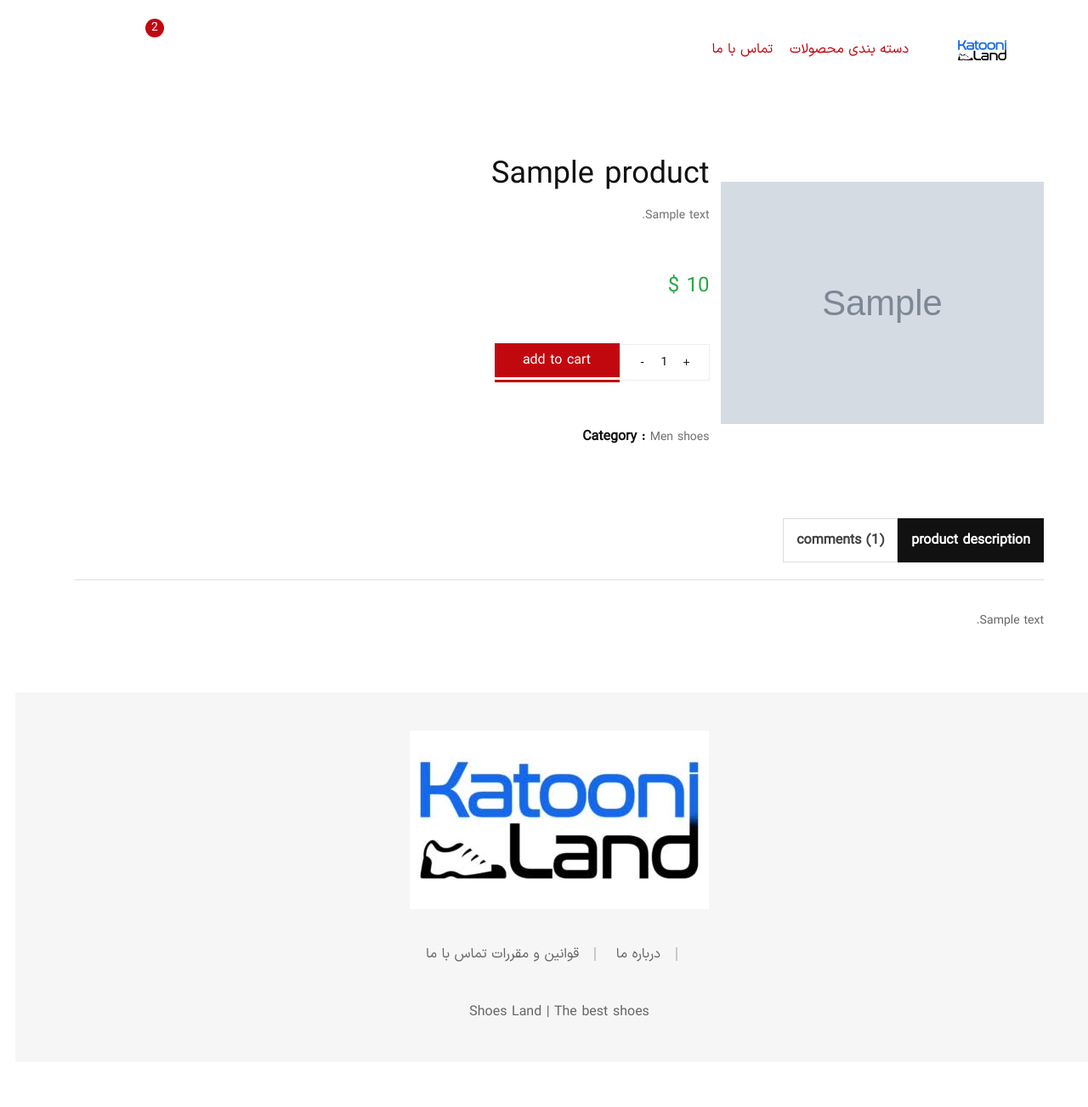
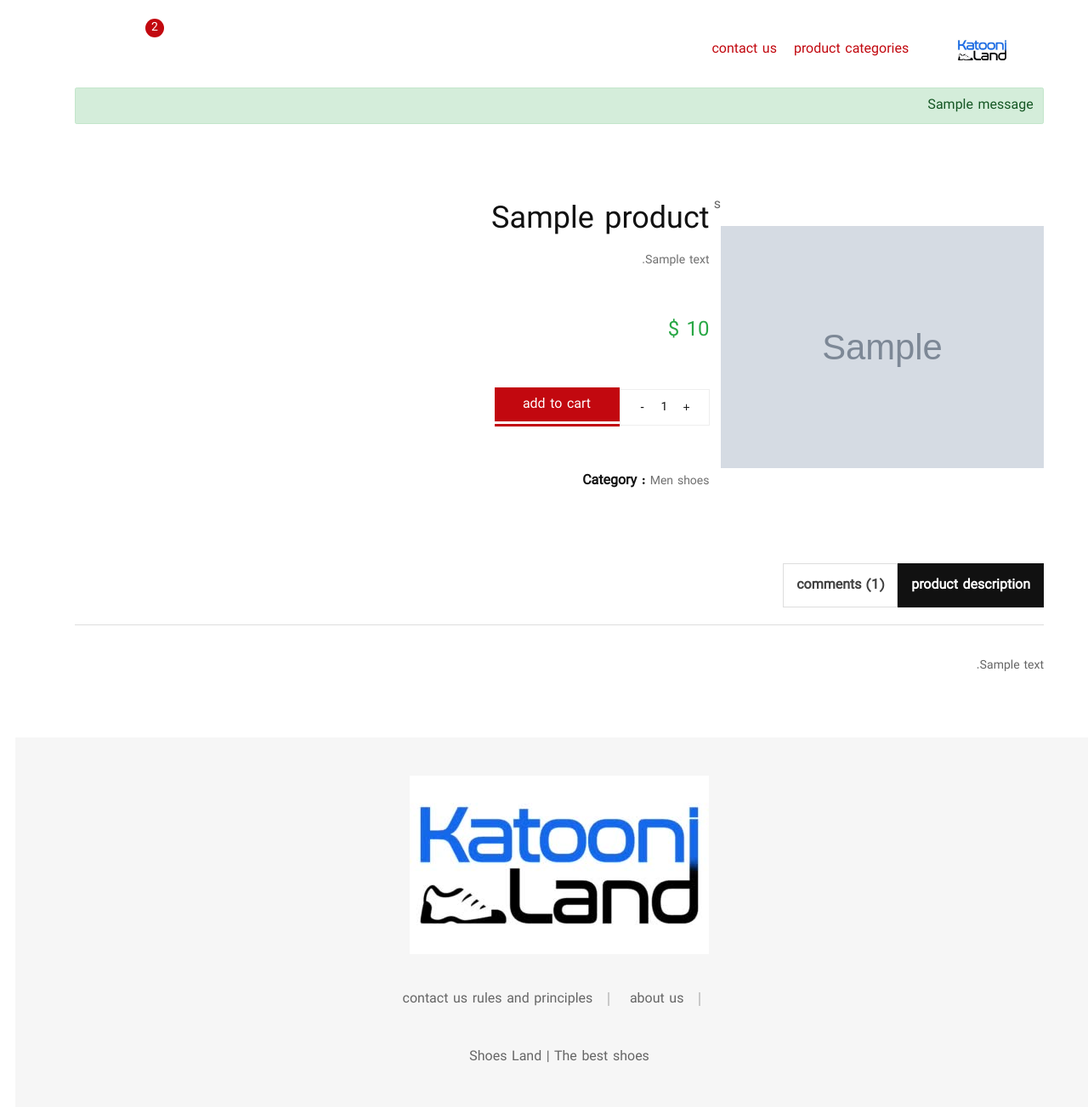
Before and after one commit to ErfanAshki/Store_project, a Django app: page /products/1/ in a window 1280 px wide. Shown: the whole page at 85% size. Before the commit the page ends 1198 px from the top, so only its background shows below. Run offline with Django 5.2, Linux system fonts and the light colour scheme; tables that the repository leaves empty hold one stand-in row (values such as "Sample post"); grey boxes marked "Sample" are stand-in pictures; one stand-in notice (Sample message) is shown; parts of the project's set-up code (start-up, migrations or seed data) failed here and were passed over; some libraries are stand-ins or nearby versions; some web fonts are replaced.

Commit message:
add messages to views and some translations

```diff
--- a/config/settings.py
+++ b/config/settings.py
@@ -11,6 +11,7 @@
 """
 
 import django.core.mail.backends.console
+from django.contrib.messages import constants
 
 from pathlib import Path
 from environs import Env
@@ -196,3 +197,8 @@
 EMAIL_HOST_USER = "erfanbayern111@gmail.com"
 EMAIL_HOST_PASSWORD = "yatocfglduoxjeqr "
 EMAIL_PORT = 587
+
+# messages config
+MESSAGE_TAGS = {
+    constants. ERROR: 'danger',
+}
--- a/products/templates/products/product_detail.html
+++ b/products/templates/products/product_detail.html
@@ -23,7 +23,7 @@
                             <img class="m-auto" style="max-height: 400px;"
                                  src="{{ product.image.url }}"
                                  alt="">
-                        {% endif %}
+                        {% endif %}s
                     </div>
                     <div class="col-12 col-sm-8 product-main-details mt-md--50">
                         <div class="product-summary pl-lg--30 pl-md--0 text-right p-4">
@@ -96,9 +96,9 @@
                                                                      alt="Review Avatar" class="review__avatar">
                                                                 <div>
                                                                     <div class="review__meta mr-5">
+                                                                        <span class="text-primary">{{ comment.datetime_created }}</span>
+                                                                        <span class="review__dash pr-4">-</span>
                                                                         <strong class="review__author text-success px-4">{{ comment.author }}</strong>
-                                                                        <span class="review__dash pr-4">-</span>
-                                                                        <span class="text-primary">{{ comment.datetime_created }}</span>
                                                                     </div>
                                                                     <div class="product-rating mr--60">
                                                                         <div class="m-0 star-rating star-five">
@@ -109,7 +109,7 @@
                                                                 </div>
                                                             </div>
                                                             <p class="review__description text-right px-4 pr--100">
-                                                                {{ comment.text }}
+                                                               {% trans 'comment body' %} : {{ comment.text }}
                                                             </p>
                                                         </div>
                                                     </div>
--- a/products/views.py
+++ b/products/views.py
@@ -2,6 +2,9 @@
 from django.views import generic
 from django.urls import reverse_lazy
 from django.contrib.auth.mixins import UserPassesTestMixin
+from django.contrib import messages
+from django.contrib.messages.views import SuccessMessageMixin
+from django.utils.translation import gettext as _
 
 from .models import Product, Comment
 from .forms import CommentForm
@@ -59,14 +62,16 @@
         product = get_object_or_404(Product, pk=product_id)
         form_object.product = product
         form_object.save()
+        messages.success(self.request, _('Your comment successfully saved'))
         return super().form_valid(form)
 
 
-class ProductCreateView(UserPassesTestMixin, generic.CreateView):
+class ProductCreateView(UserPassesTestMixin, SuccessMessageMixin, generic.CreateView):
     model = Product
     fields = ['title', 'body', 'category', 'price', 'image', 'publisher']
     template_name = 'products/product_create.html'
     context_object_name = 'form'
+    success_message = _('new product successfully saved.')
 
     def test_func(self):
         return self.request.user.is_superuser
@@ -77,6 +82,10 @@
     fields = ['title', 'body', 'price', 'image']
     template_name = 'products/product_update.html'
     context_object_name = 'form'
+
+    def form_valid(self, form):
+        messages.warning(self.request, _('product successfully update'))
+        return super().form_valid(form)
 
     def test_func(self):
         obj = self.get_object()
@@ -89,6 +98,10 @@
     context_object_name = 'product'
     success_url = reverse_lazy('product_list')
 
+    def form_valid(self, form):
+        messages.error(self.request, _('product successfully delete'))
+        return super().form_valid(form)
+
     def test_func(self):
         obj = self.get_object()
         return obj.publisher == self.request.user
--- a/templates/_base.html
+++ b/templates/_base.html
@@ -55,19 +55,19 @@
                             <ul class="mainmenu d-lg-flex jusity-content-end jusity-content-lg-start pt-4">
                                 <li class="mainmenu__item menu-item-has-children active">
                                     <a href="{% url 'product_list' %}" class="mainmenu__link">
-                                        <span class="mm-text">دسته بندی محصولات</span>
+                                        <span class="mm-text">{% trans 'product categories' %}</span>
                                     </a>
                                 </li>
                                 {% if user.is_staff %}
                                     <li class="mainmenu__item menu-item-has-children active">
                                         <a href="{% url 'product_create' %}" class="mainmenu__link">
-                                            <span class="mm-text">ساخت محصول جدید</span>
+                                            <span class="mm-text">{% trans 'create new product' %}</span>
                                         </a>
                                     </li>
                                 {% endif %}
                                 <li class="mainmenu__item active">
                                     <a href="{% url 'about_us' %}" class="mainmenu__link">
-                                        <span class="mm-text">تماس با ما</span>
+                                        <span class="mm-text">{% trans 'contact us' %}</span>
                                     </a>
                                 </li>
                             </ul>
@@ -93,16 +93,16 @@
                             </a>
                             <ul class="user-info-menu">
                                 <li>
-                                    <a class="text-right" href="my-account.html">حساب کاربری</a>
+                                    <a class="text-right" href="my-account.html">{% trans 'account' %}</a>
                                 </li>
                                 <li>
-                                    <a class="text-right" href="cart.html">سبد خرید</a>
+                                    <a class="text-right" href="cart.html">{% trans 'cart' %}</a>
                                 </li>
                                 <li>
-                                    <a class="text-right" href="wishlist.html">علاقه مندی ها</a>
+                                    <a class="text-right" href="wishlist.html">{% trans 'favorites' %}</a>
                                 </li>
                                 <li>
-                                    <a class="text-right" href="order-tracking.html">تاریخچه سفارشات</a>
+                                    <a class="text-right" href="order-tracking.html">{% trans 'order history' %}</a>
                                 </li>
                             </ul>
                         </li>
@@ -125,6 +125,16 @@
 <!-- Header End -->
 
 
+{% if messages %}
+    <div class="container">
+        {% for message in messages %}
+            <div class="alert alert-{{ message.tags }}">{{ message }}</div>
+        {% endfor %}
+    </div>
+{% endif %}
+
+
+
 {% block content %}
 
 
@@ -143,13 +153,13 @@
                     </div>
                     <div class="footer-widget mb--50 pb--1">
                         <ul class="footer-menu">
-                            <li><a href="">درباره ما</a></li>
-                            <li><a href="">قوانین و مقررات</a></li>
-                            <li><a href="">تماس با ما</a></li>
+                            <li><a href="">{% translate 'about us' %}</a></li>
+                            <li><a href="">{% trans 'rules and principles' %}</a></li>
+                            <li><a href="">{% trans 'contact us' %}</a></li>
                         </ul>
                     </div>
                     <div class="footer-widget">
-                        Shoes Land | The best shoes
+                        {% trans 'Shoes Land | The best shoes' %}
                     </div>
                 </div>
             </div>
```
Also changed, not shown: media/shoes_pic/eminem1_9lkUSrg.png (added), products/locale/fa/LC_MESSAGES/django.po, templates/locale/fa/LC_MESSAGES/django.po, 2 other files.
